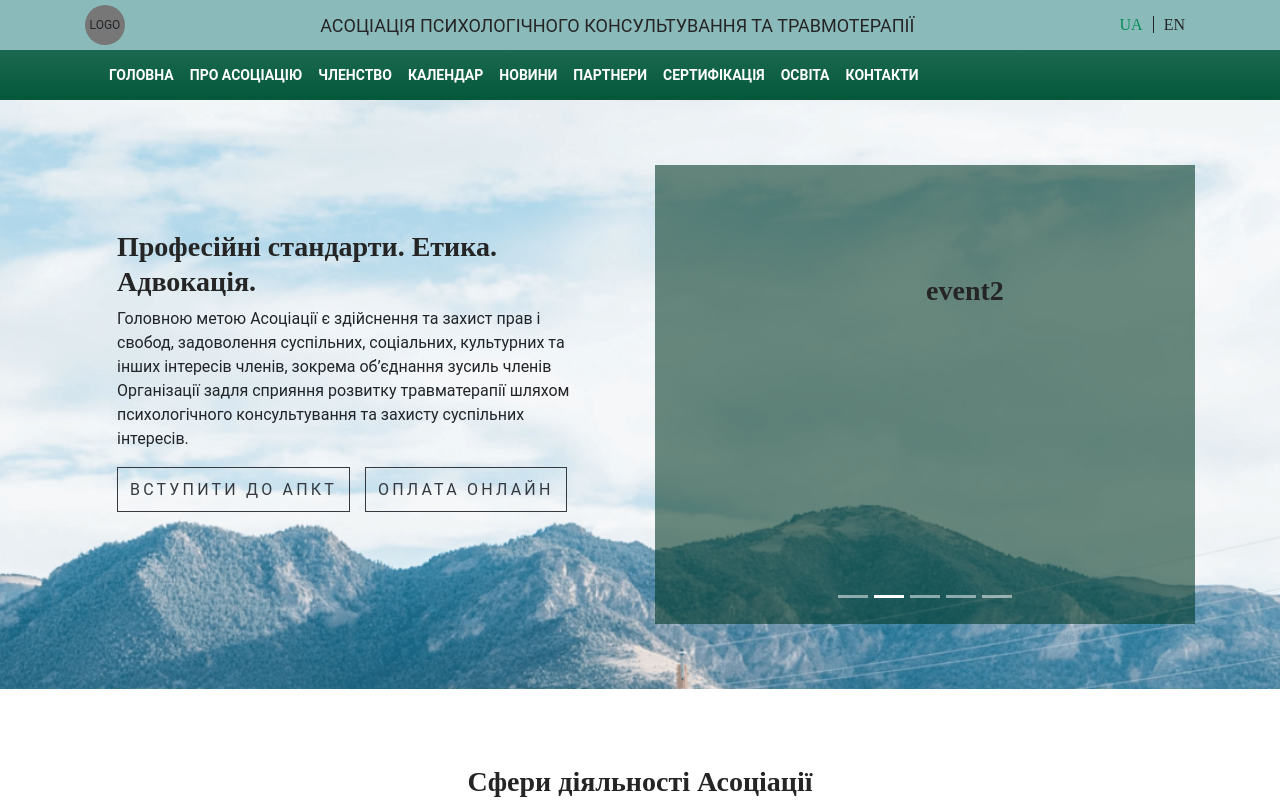
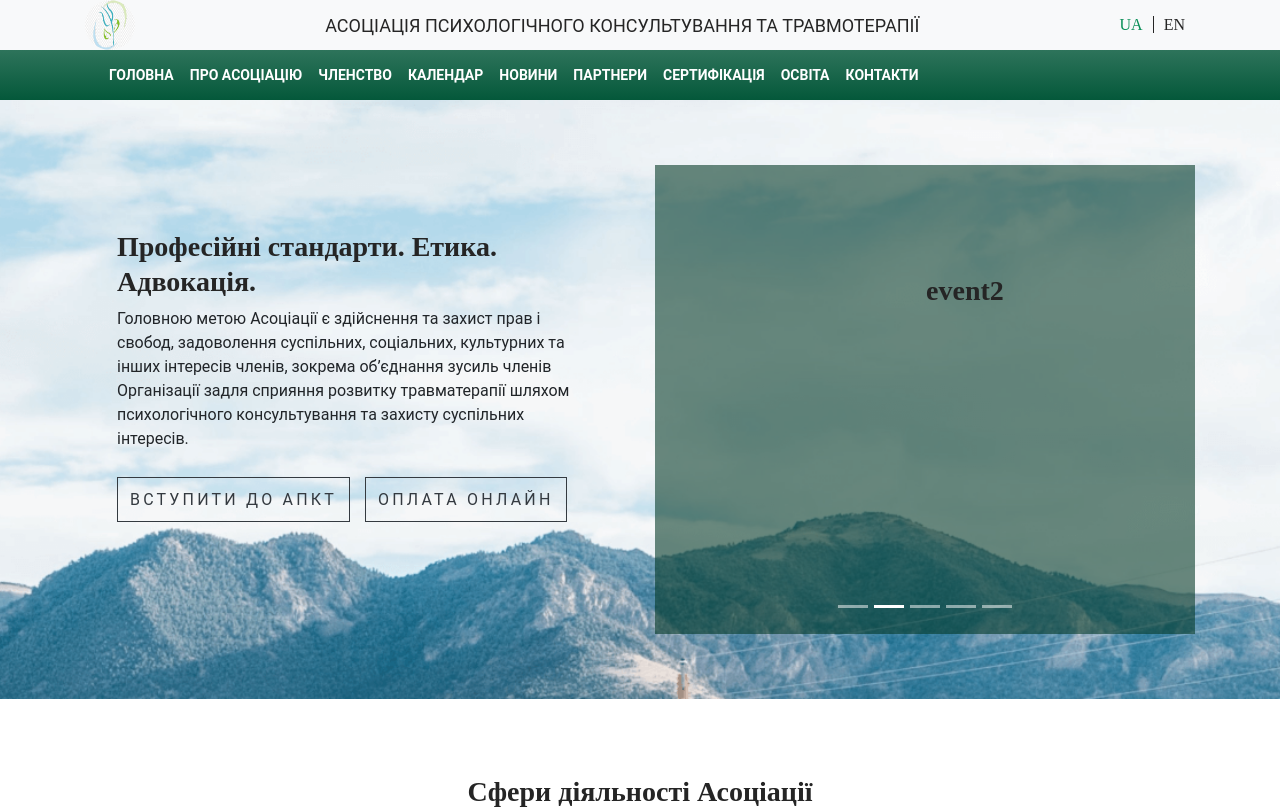
Before and after one commit to Litsyshyn/PsY-yarn, a React (Create React App) app: page / in a window 1280 px wide. Shown: the top 809 px of the page. Built offline with nearby package versions, Linux system fonts and the light colour scheme.

Commit message:
header fixes
Header logo
Header background color

```diff
--- a/src/components/Header/Header.jsx
+++ b/src/components/Header/Header.jsx
@@ -3,13 +3,16 @@ import Navbar from "react-bootstrap/Navbar";
 import Nav from "react-bootstrap/Nav";
 import dumdata from "./../../data/dam_data";
 import "./Header.scss";
+import logo from "../../assets/img/logo.png"
 
 const Header = () => {
   return (
-    <header className="top-header">
+    <header className="top-header bg-light">
       <div className="container">
         <div className="top-header-titlerow">
-          <div className="top-header-logo">LOGO</div>
+          <div className="top-header-logo">
+            <img className="top-header-logo" src={logo} />
+          </div>
           <div className="top-header-title">
             асоціація психологічного консультування та травмотерапії
           </div>
--- a/src/components/Header/Header.scss
+++ b/src/components/Header/Header.scss
@@ -6,9 +6,9 @@
         height: 50px;
 
         .top-header-logo {
-            width: 40px;
-            height: 40px;
-            background: #777;
+            width: 50px;
+            height: 50px;
+            background: white;
             border-radius: 50%;
             display: flex;
             align-items: center;
--- a/src/components/Jumbo/Jumbo.scss
+++ b/src/components/Jumbo/Jumbo.scss
@@ -22,6 +22,7 @@
             button {
                 border-radius: 0;
                 margin-right: 15px;
+                margin-top: 10px;
             }
 
         }
--- a/src/data/dam_data.js
+++ b/src/data/dam_data.js
@@ -16,10 +16,10 @@ class Dummdata {
         text:"Головною метою Асоціації є здійснення та захист прав і свобод, задоволення суспільних, соціальних, культурних та інших інтересів членів, зокрема об’єднання зусиль членів Організації задля сприяння розвитку травматерапії шляхом психологічного консультування та захисту суспільних інтересів.",
         buttons:[
             {id:"register",label:"Вступити до АПКТ",href:"/"},
-            {id:"paymant",label: "Оплата онлайн", href:"/"}
+            {id:"payment",label: "Оплата онлайн", href:"/"}
         ],
         events:[
-            {name:"Hellowin", date:"30.10.2020", text:"Placeholder Назва подіі", href:"/"   },
+            {name:"Halloween", date:"30.10.2020", text:"Placeholder Назва подіі", href:"/"   },
             {name:"event2", date:"30.11.2020", text:"Placeholder Назва подіі", href:"/"   },
             {name:"event3", date:"30.10.2020", text:"Placeholder Назва подіі", href:"/"   },
             {name:"event4", date:"30.10.2020", text:"Placeholder Назва подіі", href:"/"   },
```
Also changed, not shown: public/index.html (+0 -10 lines), src/assets/img/logo.png (added). Lines whose indentation alone changed are shown as unchanged.
